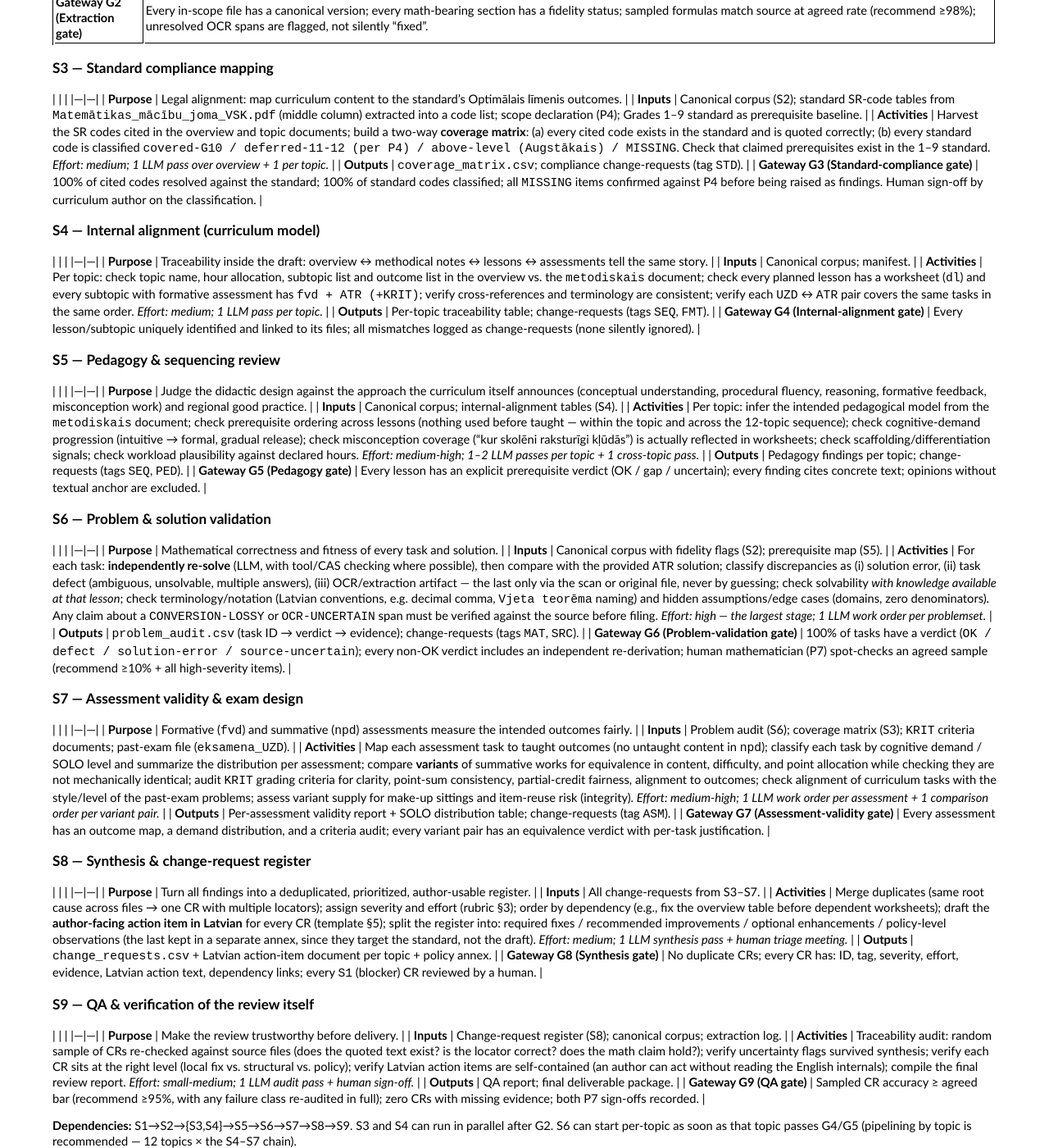
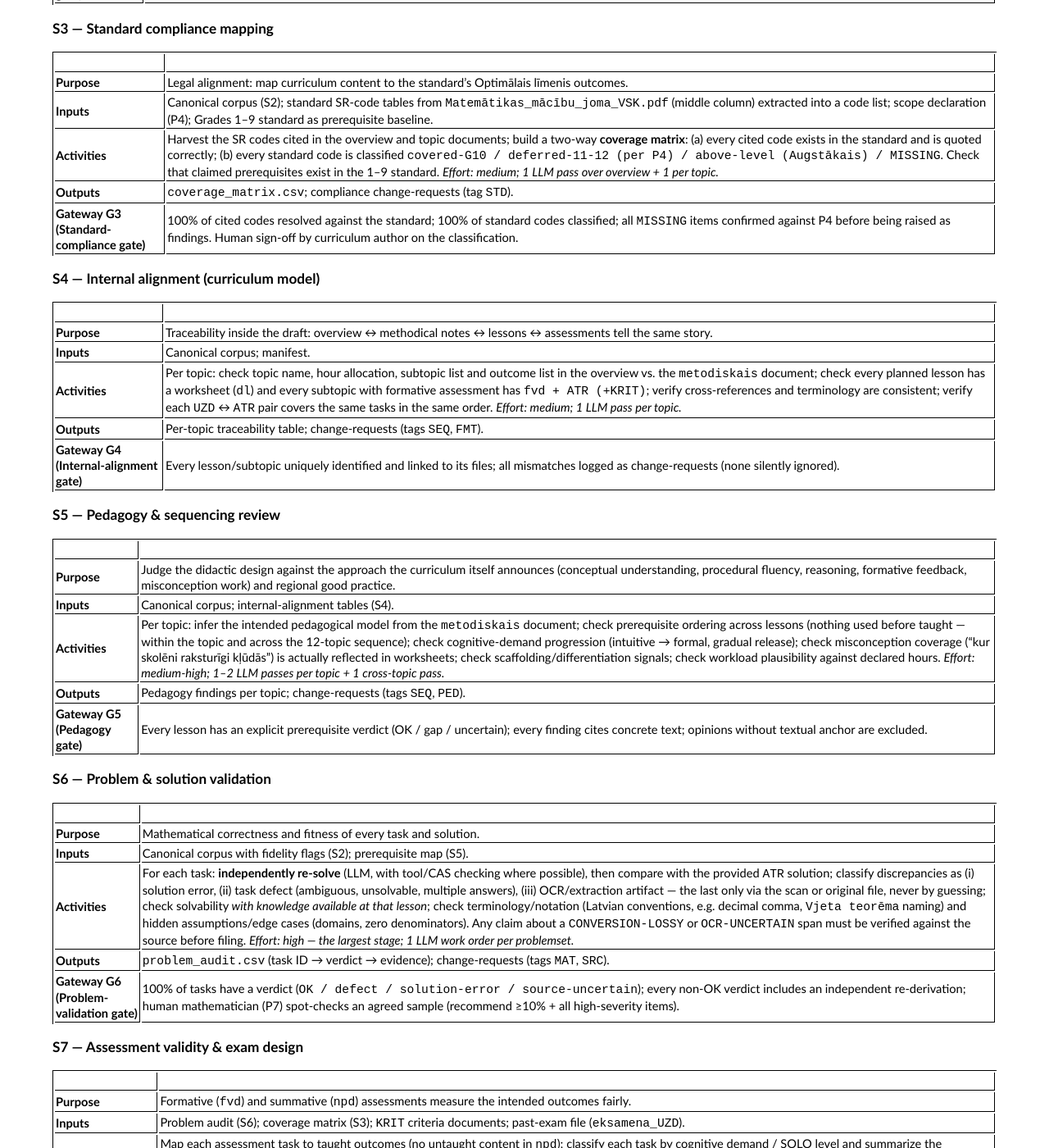
Before and after one commit to kapsitis/programma-ol-10, a Jekyll site: the page built from docs/review_roadmap/index.md, in a window 1280 px wide and 1400 px high, scrolled down 3974 px. Shown: the whole window at 82% size. Built offline with Jekyll 4.4.1, drawn with Linux system fonts in a browser that asks for light colours; part of the change alters nothing that is shown; some of the changed text lies outside the part shown.

Commit message:
separated tables

```diff
--- a/docs/review_roadmap/index.md
+++ b/docs/review_roadmap/index.md
@@ -238,7 +238,6 @@ states, if needed. You can also elaborate or split them, or suggest new gateway
 
 ### S1 — Inventory & manifest
 
-| Abc | Def |
 | --- | --- |
 | **Purpose** | Know exactly what exists; detect missing/extra/misnamed files before any content work. |
 | **Inputs** | Frozen corpus (P2), manifest skeleton (P3), naming conventions (P6). |
@@ -248,7 +247,6 @@ states, if needed. You can also elaborate or split them, or suggest new gateway
 
 ### S2 — Extraction & normalization
 
-| | |
 |---|---|
 | **Purpose** | Produce one canonical, citable text corpus with faithful mathematics. |
 | **Inputs** | Manifest (S1), original binaries (P1), OCR files + scans (P5). |
@@ -257,6 +255,7 @@ states, if needed. You can also elaborate or split them, or suggest new gateway
 | **Gateway G2 (Extraction gate)** | Every in-scope file has a canonical version; every math-bearing section has a fidelity status; sampled formulas match source at agreed rate (recommend ≥98%); unresolved OCR spans are flagged, not silently "fixed". |
 
 ### S3 — Standard compliance mapping
+
 | | |
 |---|---|
 | **Purpose** | Legal alignment: map curriculum content to the standard's Optimālais līmenis outcomes. |
@@ -266,6 +265,7 @@ states, if needed. You can also elaborate or split them, or suggest new gateway
 | **Gateway G3 (Standard-compliance gate)** | 100% of cited codes resolved against the standard; 100% of standard codes classified; all `MISSING` items confirmed against P4 before being raised as findings. Human sign-off by curriculum author on the classification. |
 
 ### S4 — Internal alignment (curriculum model)
+
 | | |
 |---|---|
 | **Purpose** | Traceability inside the draft: overview ↔ methodical notes ↔ lessons ↔ assessments tell the same story. |
@@ -275,6 +275,7 @@ states, if needed. You can also elaborate or split them, or suggest new gateway
 | **Gateway G4 (Internal-alignment gate)** | Every lesson/subtopic uniquely identified and linked to its files; all mismatches logged as change-requests (none silently ignored). |
 
 ### S5 — Pedagogy & sequencing review
+
 | | |
 |---|---|
 | **Purpose** | Judge the didactic design against the approach the curriculum itself announces (conceptual understanding, procedural fluency, reasoning, formative feedback, misconception work) and regional good practice. |
@@ -284,6 +285,7 @@ states, if needed. You can also elaborate or split them, or suggest new gateway
 | **Gateway G5 (Pedagogy gate)** | Every lesson has an explicit prerequisite verdict (OK / gap / uncertain); every finding cites concrete text; opinions without textual anchor are excluded. |
 
 ### S6 — Problem & solution validation
+
 | | |
 |---|---|
 | **Purpose** | Mathematical correctness and fitness of every task and solution. |
@@ -293,6 +295,7 @@ states, if needed. You can also elaborate or split them, or suggest new gateway
 | **Gateway G6 (Problem-validation gate)** | 100% of tasks have a verdict (`OK / defect / solution-error / source-uncertain`); every non-OK verdict includes an independent re-derivation; human mathematician (P7) spot-checks an agreed sample (recommend ≥10% + all high-severity items). |
 
 ### S7 — Assessment validity & exam design
+
 | | |
 |---|---|
 | **Purpose** | Formative (`fvd`) and summative (`npd`) assessments measure the intended outcomes fairly. |
@@ -302,6 +305,7 @@ states, if needed. You can also elaborate or split them, or suggest new gateway
 | **Gateway G7 (Assessment-validity gate)** | Every assessment has an outcome map, a demand distribution, and a criteria audit; every variant pair has an equivalence verdict with per-task justification. |
 
 ### S8 — Synthesis & change-request register
+
 | | |
 |---|---|
 | **Purpose** | Turn all findings into a deduplicated, prioritized, author-usable register. |
@@ -311,6 +315,7 @@ states, if needed. You can also elaborate or split them, or suggest new gateway
 | **Gateway G8 (Synthesis gate)** | No duplicate CRs; every CR has: ID, tag, severity, effort, evidence, Latvian action text, dependency links; every `S1` (blocker) CR reviewed by a human. |
 
 ### S9 — QA & verification of the review itself
+
 | | |
 |---|---|
 | **Purpose** | Make the review trustworthy before delivery. |
```
